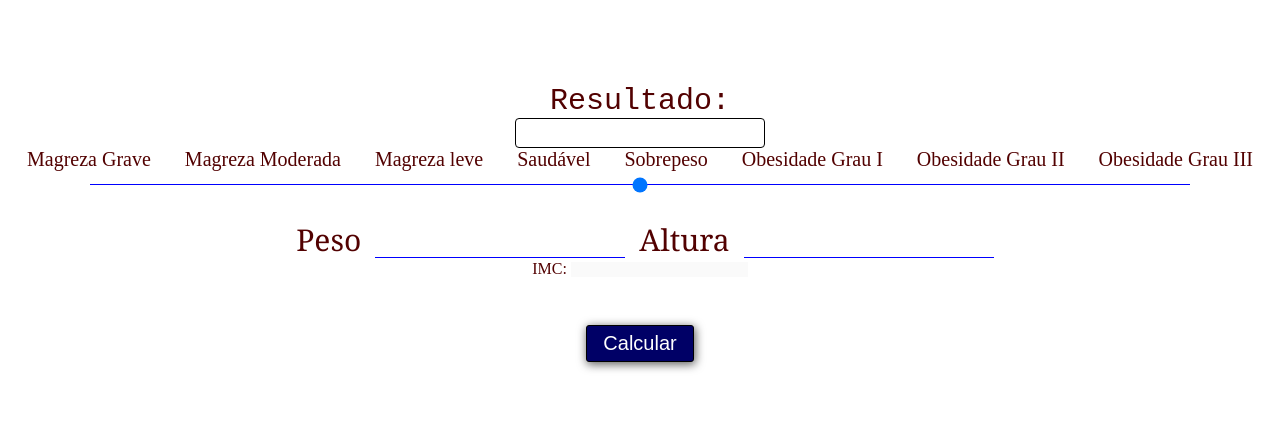
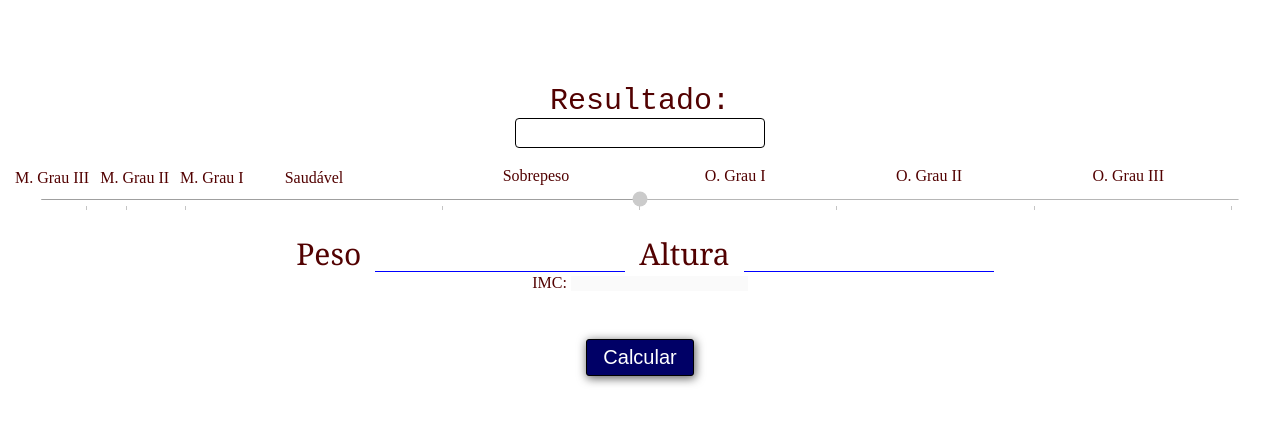
Before and after one commit to PastorWilson/Gym-Warriors, a plain HTML site: page IMC.html in a window 1280 px wide. Shown: the part 86-510 px from the top of the page. Drawn offline with Linux system fonts and the light colour scheme.

Commit message:
Versão pré final do IMC

```diff
--- a/IMC.css
+++ b/IMC.css
@@ -1,4 +1,3 @@
-
 * {
     margin: 0;
     padding: 0;
@@ -24,9 +23,25 @@
     background: red;
 
   }
+  @media(max-width: 850px){
+    header{
+      width: 100vw;
+    }
+    .logo{
+      width: 40vw;
+    }
+  }
+  @media screen and (max-width:700px) and (min-width:300px){
+    header{
+      width: 100%;
+    }
+  }
+
   header{
     background-color: #111;
     position: relative;
+    width: 100vw    ;
+
   }
   #navegação{
     display: flex;
@@ -38,6 +53,7 @@
     position: absolute;
     display: flex;
     top: 0%;
+    max-width: 100%;
     width: 10%;
 }
 
@@ -61,8 +77,6 @@
     color: white;
     left: 0px;
     transition: all 0.8s ease;
-}
-.links{
 }
 .links:hover{
     transition: 1s;
@@ -138,8 +152,6 @@ a{
   .fa-sun {
     color: #f39c12;
   }
-body{
-}
 .container-imc{
     color: rgb(82, 1, 1);
     margin-top: 100px;
@@ -156,15 +168,12 @@ body{
     outline: none;
     border: 1.6px solid black;
 }
-.imc-resultado{
-}
 .container-imc .resultado{
     font-size: 30px;
     font-family:monospace
 }
 #imc-range{
-    width: 1100px;
-    appearance: none;
+    width: 1200px;
     height: 0.6px;
     background-color: blue;
     border: none ;
@@ -186,13 +195,63 @@ font-size: 24px;
     width: 100%;
     text-align: center;
 }
-.imc-leveis{
+.imc-leveis , .imc-leveis-saudavel ,.imc-leveis-sobrepeso , .imc-leveis-grau , .imc-leveis-grau2
+,.imc-leveis-grau3
+{
     text-align: center;
     position: relative;
-    padding: 10px;
+    padding: 0px 1px 0px 0px;
     margin-left: 5px;
     margin-right: 5px ;
-    font-size: 20px;
+    font-size: 1rem;
+}
+.imc-leveis-grau2 {
+  position: relative;
+  left: 90px;
+}
+.imc-leveis-grau3{
+  position: relative;
+  left: 130px;
+  text-align: center;
+}
+
+
+.imc-leveis-saudavel{
+  position: relative;
+  text-align: center;
+  left: 30px;
+}
+.imc-leveis-sobrepeso{
+  position: relative;
+  left: 5px;
+}
+.imc-leveis-grau{
+position: relative;
+left: 50px;
+}
+.teste{
+  display: flex;
+  width: 80%;
+  justify-content:space-around;
+  margin: auto;
+  padding: 0%;
+}
+.esquerda{
+  width: 45vw;
+  right: 110px;
+  top: 2px;
+  justify-content: flex-start;
+  display: flex;
+  align-items: center;
+  position: relative;
+}
+.direita{
+  width: 50vw;
+  display: flex;
+  position: relative;
+  right: 120px;
+  align-items: center;
+  justify-content: space-between;
 }
 .container-peso-altura{
     width: 100%;
@@ -212,6 +271,9 @@ font-size: 24px;
     background: transparent;
     outline: none;
     border: none;
+    border-bottom: 1.6px solid blue;
+}
+.container-peso-altura .imc-m:focus{
   border-bottom: 1.6px solid blue;
 }
 #btn-calcular{
@@ -243,8 +305,10 @@ font-size: 24px;
 }
 datalist {
   display: flex;
-  flex-direction: column-reverse;
+  margin: auto  ;
   justify-content: space-between;
-  writing-mode:vertical-rl;
-  width: 1100px;
+  width: 1300px;
 }
+datalist option{
+  opacity: 0%;
+}
--- a/IMC.html
+++ b/IMC.html
@@ -39,18 +39,33 @@
           <br />
         </div>
         <div class="container-imc-leveis">
-         <label class="imc-leveis">Magreza Grave</label>
-         <label class="imc-leveis">Magreza Moderada</label>
-         <label class="imc-leveis"> Magreza leve</label>
-         <label class="imc-leveis">Saudável</label>
-         <label class="imc-leveis">Sobrepeso</label>
-         <label class="imc-leveis">Obesidade Grau I</label>
-         <label class="imc-leveis">Obesidade Grau II</label>
-         <label class="imc-leveis">Obesidade Grau III</label>
+        <datalist id ='num'>
+          <option>16.0</option>
+          <option>17.0</option>
+          <option>18.5</option>
+          <option>25.0</option>
+          <option>30.0</option>
+          <option>35.0</option>
+          <option>40.0</option>
+          <option>45.0</option>
           </datalist>
-          <br />
-          <input type="range" id="imc-range" min="0" max="40.0" value="" list="imc-niveis"  />
-        </div>
+          <div class="teste">
+            <div class="esquerda">
+              <label class="imc-leveis">M. Grau III</label>
+              <label class="imc-leveis">M. Grau II</label>
+              <label class="imc-leveis"> M. Grau I</label>
+              <label class="imc-leveis-saudavel">Saudável</label>
+            </div>
+              <div class="direita">
+                <label class="imc-leveis-sobrepeso">Sobrepeso</label>
+                <label class="imc-leveis-grau">O. Grau I</label>
+                <label class="imc-leveis-grau2">O. Grau II</label>
+                <label class="imc-leveis-grau3">O. Grau III</label>
+              </div>
+              <br />
+          </div>
+          <input type="range" id="imc-range" min="15.0" max="45.0" step="0.1" value="" list="num" disabled />
+          </div>
         <div class="container-peso-altura">
             <label class="subtitulos">Peso</label>
             <input type="text" id="peso"  class="imc-m" />
--- a/IMC.js
+++ b/IMC.js
@@ -1,7 +1,7 @@
 function CalcularIMC() {
     let peso = document.getElementById("peso").value;
     let altura = document.getElementById("altura").value;
-    var myRanger =document.getElementById("imc-range");
+
     if(peso == "" || altura =="" || altura == "" &&  peso =="") {
         alert("Escrevas nos campos")
     }
@@ -35,9 +35,9 @@ function CalcularIMC() {
     }
    else if(resultado > 40.0){
         document.getElementById('imc').value = "Obesidade Grau III";
+    }
 
 
-    }
     document.getElementById('resultado').value = resultado;
     document.getElementById("imc-range").value = resultado
   }
```
Lines whose indentation alone changed are shown as unchanged.
